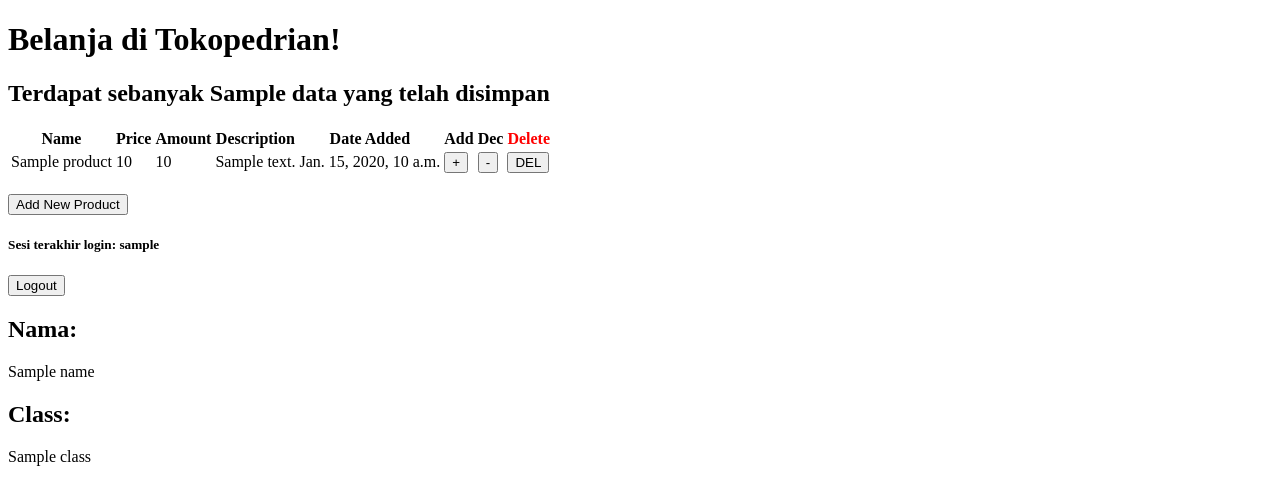
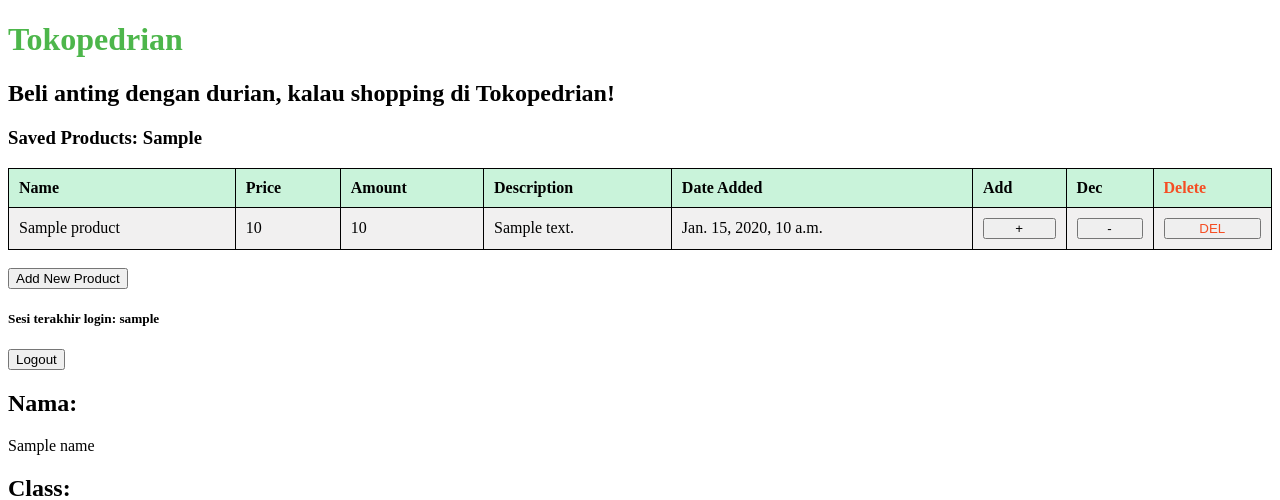
Before and after one commit to mnqrt/tokopedrian, a Django app: template main/templates/main.html in a window 1280 px wide. Shown: the top 500 px of the page. Run offline with Django 5.2, Linux system fonts and the light colour scheme; tables that the repository leaves empty hold one stand-in row (values such as "Sample post"); the template is opened without the code that fills it: values that come from a table or form of the project are taken from there, most other values are stand-ins (such as "Sample title", 1, 10 or a date in 2020).

Commit message:
Pantun Updated

```diff
--- a/main/templates/main.html
+++ b/main/templates/main.html
@@ -1,10 +1,34 @@
 {% extends 'base.html' %}
 
 {% block content %}
+    <h1 style="color: rgb(77, 182, 75);">Tokopedrian</h1>
+    <h2>Beli anting dengan durian, kalau shopping di Tokopedrian!</h2>
+    <h3>Saved Products: {{banyak_data}}</h3>
 
-<h1>Belanja di Tokopedrian!</h1>
+    <style>
+        table {
+            width: 100%;
+            border-collapse: collapse;
+        }
 
-<h2>Terdapat sebanyak {{banyak_data}} data yang telah disimpan</h2>
+        th, td {
+            border: 1px solid black;
+            padding: 10px;
+            text-align: left;
+        }
+
+        th {
+            background-color: #c9f3da;
+        }
+
+        tr:nth-child(even) {
+            background-color: #f1f0f0;
+        }
+
+        tr:hover {
+            background-color: #e3e3e3;
+        }
+    </style>
 
     <table>
         <tr>
@@ -15,7 +39,7 @@
             <th>Date Added</th>
             <th>Add</th>
             <th>Dec</th>
-        <th style="color:red">Delete</th>
+            <th style="color:rgb(245, 77, 35)">Delete</th>
         </tr>
 
         {% comment %} Berikut cara memperlihatkan data produk di bawah baris ini {% endcomment %}
@@ -30,19 +54,19 @@
                 <td>
                     <form method="post" action="{% url 'main:add_amount' product.id %}">
                         {% csrf_token %}
-                    <button type="submit">+</button>
+                        <button type="submit" style="width: 100%;">+</button>
                     </form>
                 </td>
                 <td>
                     <form method="post" action="{% url 'main:decrement_amount' product.id %}">
                         {% csrf_token %}
-                    <button type="submit">-</button>
+                        <button type="submit" style="width: 100%;">-</button>
                     </form>
                 </td>
-            <td>
+                <td >
                     <form method="post" action="{% url 'main:delete_product' product.id %}">
                         {% csrf_token %}
-                    <button type="submit">DEL</button>
+                        <button type="submit" style="color:rgb(245, 77, 35); width: 100%;">DEL</button>
                     </form>
                 </td>
             </tr>
@@ -72,5 +96,4 @@
 
     <h2>Class:</h2>
     <p>{{class}}</p>
-
 {% endblock content %}
```
Also changed, not shown: README.md. Lines whose indentation alone changed are shown as unchanged.
